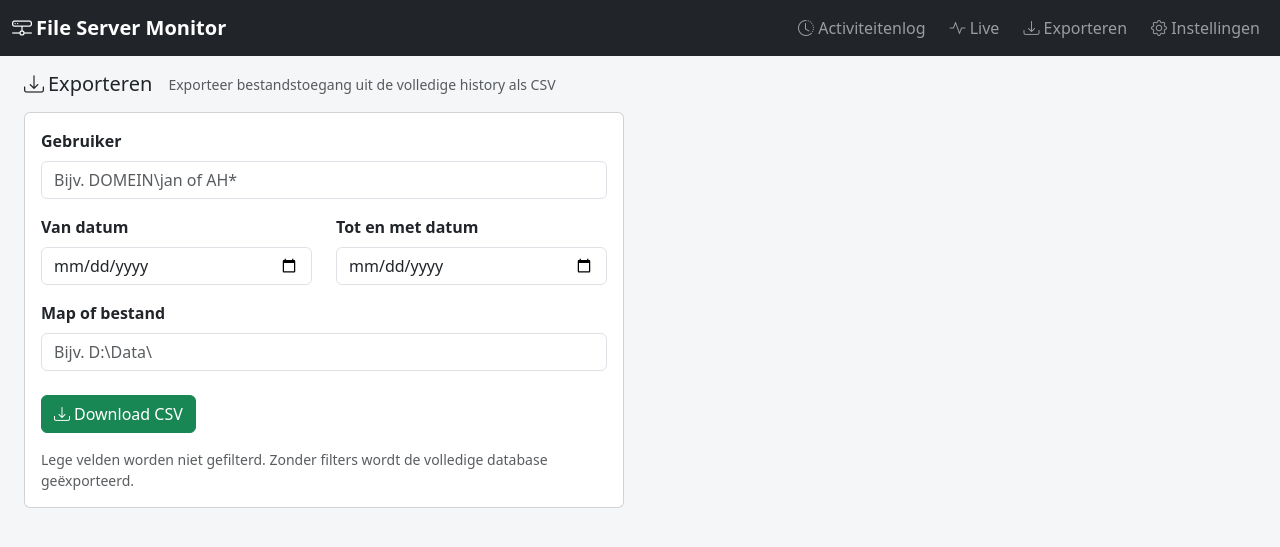
After one commit to voogdwessel-Voogd/fileserver-monitor, a Python web app: template templates/export.html in a window 1280 px wide. The commit adds this page. Shown: the top 547 px of the page. Run offline with Jinja, Linux system fonts and the light colour scheme; the template is opened without the code that fills it, so the values that code supplies are empty.

Commit message:
Exportpagina op apart tabblad, vernieuwen-knop, monitor timeout-fix
- Exporteren verplaatst naar eigen pagina met datumbereik (van/tot)
- Vernieuwen-knop toegevoegd aan activiteitenlog
- Monitor: _last_poll_time altijd bijwerken om timeout-spiraal te voorkomen

Co-Authored-By: Claude Sonnet 4.6 <noreply@anthropic.com>

```diff
--- a/app.py
+++ b/app.py
@@ -59,6 +59,11 @@ def index():
 
 
 @app.route('/export')
+def export_page():
+    return render_template('export.html')
+
+
+@app.route('/export/download')
 def export_csv():
     user = request.args.get('user', '').strip()
     datum_van = request.args.get('datum_van', '').strip()
--- a/monitor.py
+++ b/monitor.py
@@ -126,14 +126,13 @@ class EventLogMonitor:
 
         since = self._last_poll_time
         now = datetime.utcnow()
+        self._last_poll_time = now  # always advance, even on error
 
         try:
             events = self.get_new_events(since)
         except Exception as e:
             logger.error(f'Error polling event log: {e}')
             return
-
-        self._last_poll_time = now
 
         if not events:
             return
--- a/templates/base.html
+++ b/templates/base.html
@@ -20,6 +20,10 @@
                 </a>
                 <a class="nav-link {% if request.endpoint == 'live' %}active{% endif %}" href="{{ url_for('live') }}">
                     <i class="bi bi-activity"></i> Live
+                </a>
+                <a class="nav-link {% if request.endpoint == 'export_page' %}active{% endif %}"
+                   href="{{ url_for('export_page') }}">
+                    <i class="bi bi-download"></i> Exporteren
                 </a>
                 <a class="nav-link {% if request.endpoint == 'settings_page' %}active{% endif %}"
                    href="{{ url_for('settings_page') }}">
--- /dev/null
+++ b/templates/export.html
@@ -0,0 +1,42 @@
+{% extends 'base.html' %}
+{% block content %}
+
+<div class="d-flex align-items-center mb-3">
+    <h5 class="mb-0"><i class="bi bi-download me-1"></i>Exporteren</h5>
+    <span class="ms-3 text-muted small">Exporteer bestandstoegang uit de volledige history als CSV</span>
+</div>
+
+<div class="card" style="max-width: 600px;">
+    <div class="card-body">
+        <form method="get" action="{{ url_for('export_csv') }}" id="exportForm">
+            <div class="mb-3">
+                <label class="form-label fw-semibold">Gebruiker</label>
+                <input type="text" name="user" class="form-control"
+                       placeholder="Bijv. DOMEIN\jan of AH*">
+            </div>
+            <div class="row mb-3">
+                <div class="col">
+                    <label class="form-label fw-semibold">Van datum</label>
+                    <input type="date" name="datum_van" class="form-control">
+                </div>
+                <div class="col">
+                    <label class="form-label fw-semibold">Tot en met datum</label>
+                    <input type="date" name="datum_tot" class="form-control">
+                </div>
+            </div>
+            <div class="mb-4">
+                <label class="form-label fw-semibold">Map of bestand</label>
+                <input type="text" name="pad" class="form-control"
+                       placeholder="Bijv. D:\Data\">
+            </div>
+            <button type="submit" class="btn btn-success">
+                <i class="bi bi-download me-1"></i>Download CSV
+            </button>
+            <p class="text-muted small mt-3 mb-0">
+                Lege velden worden niet gefilterd. Zonder filters wordt de volledige database geëxporteerd.
+            </p>
+        </form>
+    </div>
+</div>
+
+{% endblock %}
```
Also changed, not shown: templates/index.html (+10 -32 lines).
